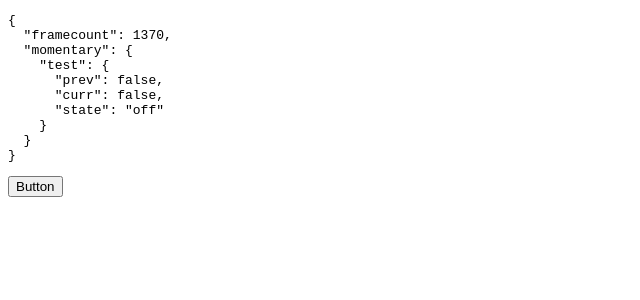
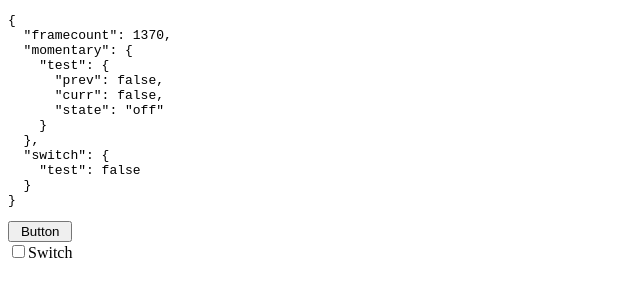
Before and after one commit to Vandesm14/bells-and-whistles, a React (Vite) app: page / in a window 1280 px wide. Shown: the top 300 px of the page, without its empty margins (0-640 px from the left). Built offline with nearby package versions, Linux system fonts and the light colour scheme.

Commit message:
add switch component

```diff
--- a/src/app.tsx
+++ b/src/app.tsx
@@ -1,6 +1,7 @@
 import { useEffect, useState } from 'react';
 import { render } from 'react-dom';
 import { Momentary } from './components/Momentary';
+import { Switch } from './components/Switch';
 import { KVMut, Store } from './lib/state';
 
 export type System = (state: Store) => Store;
@@ -18,6 +19,9 @@ const init = {
       curr: false,
       state: 'off',
     },
+  },
+  switch: {
+    test: false,
   },
 };
 
@@ -47,8 +51,19 @@ const App = () => {
   return (
     <main>
       <pre>{JSON.stringify(state, null, 2)}</pre>
-      <div>
-        <Momentary text="Button" setState={setState} />
+      <div
+        style={{
+          display: 'flex',
+          flexDirection: 'column',
+          width: 'max-content',
+        }}
+      >
+        <Momentary
+          setState={setState}
+          path="momentary.test.curr"
+          text="Button"
+        />
+        <Switch setState={setState} path="switch.test" text="Switch" />
       </div>
     </main>
   );
--- a/src/components/Momentary.tsx
+++ b/src/components/Momentary.tsx
@@ -2,15 +2,14 @@ import { KV, Store } from '../lib/state';
 import type React from 'react';
 
 export interface MomentaryProps {
+  setState: React.Dispatch<React.SetStateAction<Store>>;
+  path: string;
   text: string;
-  setState: React.Dispatch<React.SetStateAction<Store>>;
 }
 
-export function Momentary({ setState, text }: MomentaryProps) {
-  const setDown = () =>
-    setState((world) => KV(world).set('momentary.test.curr', true).get());
-  const setUp = () =>
-    setState((world) => KV(world).set('momentary.test.curr', false).get());
+export function Momentary({ setState, path, text }: MomentaryProps) {
+  const setDown = () => setState((world) => KV(world).set(path, true).get());
+  const setUp = () => setState((world) => KV(world).set(path, false).get());
   return (
     <button
       onMouseDown={setDown}
--- /dev/null
+++ b/src/components/Switch.tsx
@@ -0,0 +1,19 @@
+import { KV, Store } from '../lib/state';
+import type React from 'react';
+
+export interface SwitchProps {
+  setState: React.Dispatch<React.SetStateAction<Store>>;
+  path: string;
+  text: string;
+}
+
+export function Switch({ setState, path, text }: SwitchProps) {
+  const change: React.ChangeEventHandler<HTMLInputElement> = (e) =>
+    setState((world) => KV(world).set(path, e.target.checked).get());
+  return (
+    <label>
+      <input type="checkbox" onChange={change} />
+      {text}
+    </label>
+  );
+}
```
